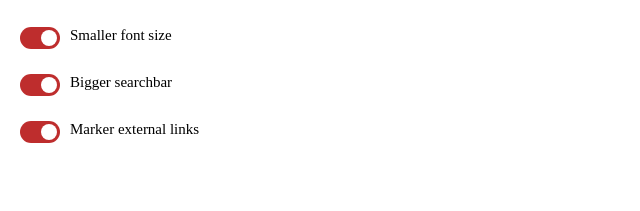
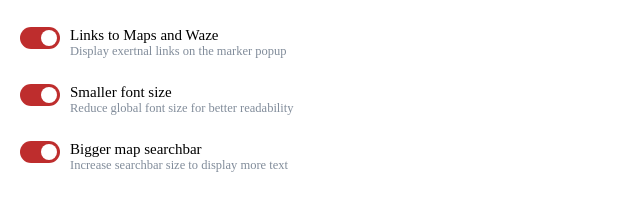
Before and after one commit to JackNUMBER/calimoto-poweride, a browser extension: page src/options/options.html in a window 1280 px wide. Shown: the part 53-264 px from the top of the page, without its empty margins (0-640 px from the left). Drawn offline with Linux system fonts and the light colour scheme.

Commit message:
fix #4 upgrade options usability Settings descriptions, text clickable, better labels

```diff
--- a/src/options/options.css
+++ b/src/options/options.css
@@ -43,6 +43,11 @@ header .icon {
 .option-item__description {
   flex: 1;
   margin-left: 10px;
+}
+
+.option-item__description small {
+  display: block;
+  color: #818c9a;
 }
 
 /* The switch - the box around the slider */
--- a/src/options/options.html
+++ b/src/options/options.html
@@ -14,13 +14,27 @@
     <div class="option-item">
       <div class="option-item__input">
         <label class="switch">
+          <input type="checkbox" id="markerLinks" class="saveOnChange">
+          <span class="slider round"></span>
+        </label>
+      </div>
+      <label class="option-item__description" for="markerLinks">
+        Links to Maps and Waze
+        <small>Display exertnal links on the marker popup</small>
+      </label>
+    </div>
+
+    <div class="option-item">
+      <div class="option-item__input">
+        <label class="switch">
           <input type="checkbox" id="smallerFont" class="saveOnChange">
           <span class="slider round"></span>
         </label>
       </div>
-      <div class="option-item__description">
+      <label class="option-item__description" for="smallerFont">
         Smaller font size
-      </div>
+        <small>Reduce global font size for better readability</small>
+      </label>
     </div>
 
     <div class="option-item">
@@ -30,22 +44,12 @@
           <span class="slider round"></span>
         </label>
       </div>
-      <div class="option-item__description">
-        Bigger searchbar
-      </div>
+      <label class="option-item__description" for="biggerSearchbar">
+        Bigger map searchbar
+        <small>Increase searchbar size to display more text</small>
+      </label>
     </div>
 
-    <div class="option-item">
-      <div class="option-item__input">
-        <label class="switch">
-          <input type="checkbox" id="markerLinks" class="saveOnChange">
-          <span class="slider round"></span>
-        </label>
-      </div>
-      <div class="option-item__description">
-        Marker external links
-      </div>
-    </div>
   </div>
   <script src="../main.js"></script>
   <script src="options.js"></script>
--- a/src/scripts/custom_css.js
+++ b/src/scripts/custom_css.js
@@ -19,6 +19,9 @@ const CustomStyles = {
         return `
           .MuiListItem-root {
             white-space: nowrap;
+          }
+          .SearchAndLocation .MuiAutocomplete-root input {
+            padding-left: 20px !important;
           }
         `;
 
```
Also changed, not shown: CHANGELOG.md.
